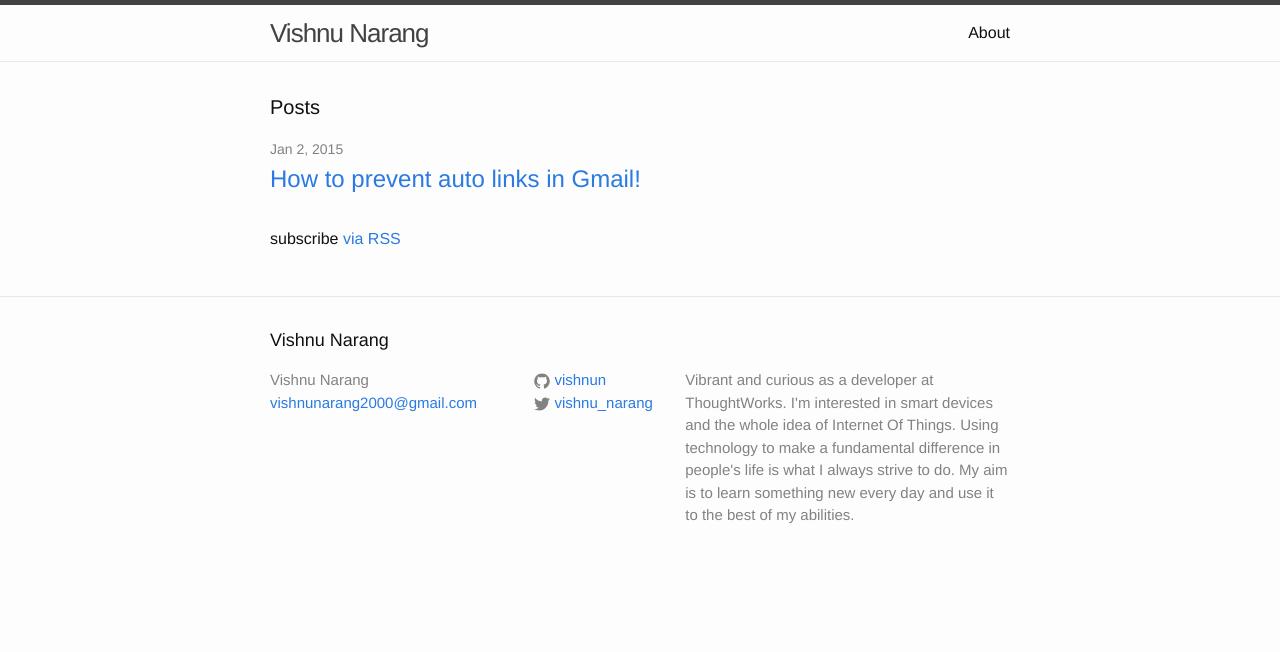
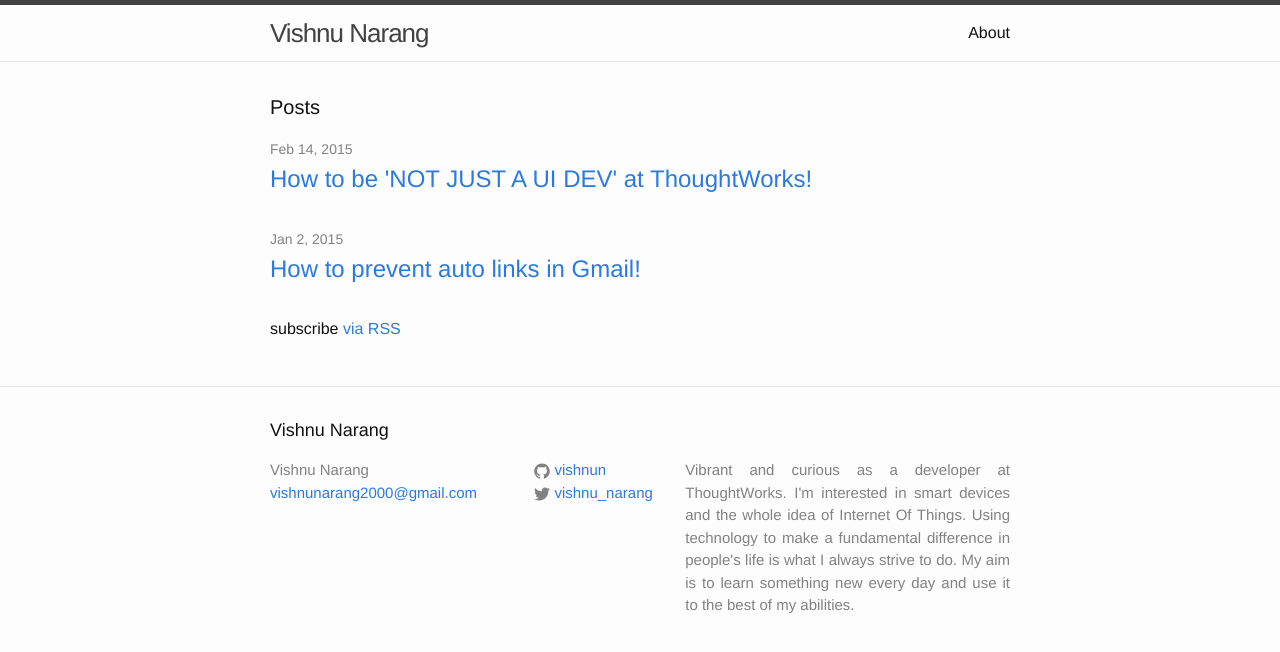
Before and after one commit to vishnun/vishnun.github.io, a Jekyll site: the page built from index.html, in a window 1280 px wide. Shown: the top 652 px of the page. Built offline with Jekyll 4.4.1, drawn with Linux system fonts in a browser that asks for light colours; comment, search, counter and statistics services are not loaded; some of the changed lines change nothing that is shown.

Commit message:
vishnu: Blog#2 - How to be NOT JUST A UI DEV AT THOUGHTWORKS

```diff
--- /dev/null
+++ b/_posts/2015-02-14-how-to-be-not-a-just-ui-dev-at-thoughtworks.markdown
@@ -0,0 +1,52 @@
+---
+layout: post
+title:  "How to be 'NOT JUST A UI DEV' at ThoughtWorks!"
+date:   2015-02-14 19:47:47
+comments: true
+categories: blogs
+---
+
+###Background:
+I did my BE from Pune Institute of Computer Technology - one of the best colleges in Pune for computer science studies.
+I used to be average in programming when I started but improved a lot by participating in programming contests throughout my engineering. ThoughtWorks was my dream company to start my career.
+
+____________________________________________________________________________________________
+<br/>
+
+<p class='text-center'> <strong>"Curiosity!"</strong> - One word that I connect with the most and that motivates me in life.<p>
+
+<p>Right out of college, I joined ThoughtWorks as an application developer. The journey for every grad ThoughtWorker from around the world starts with a six week training at ThoughtWorks University in Bangalore (now Pune). It was one of the best phases of my life.</p>
+
+<p>On return to my home office in Pune, my friend Shridhar and I were given an opportunity to learn front-end development skills. ThoughtWorks did not have many UI developers. They were not so successful in recruiting UI Devs. They wanted to try and make home grown UI developers out of Shridhar and me. Unlike Shridhar who always wanted to become a UI-Developer, all I wanted to do was learn something new and interesting. So I also took the opportunity to learn UI development.</p>
+
+<p>After a couple of months of mentoring by awesome UI Devs, we were ready to take on a challenge. And a challenge it was when I worked on my first green-field project out of ThoughtWorks Gurgaon as the only UI-Dev. Being part of a small team and getting a lot of moral support from them helped me do well, right from the start. Curiosity is a strong feeling. I was not satisfied with what I was doing. I wanted to learn the backend technology being used. So I started taking some of the UI-work home so that I could spent some time in office pairing with others to learn basics of Ruby on Rails (RoR). This project and my initiative to learn RoR helped me understand the building blocks of RoR.</p>
+
+<p>For the next project I had to travel to ThoughtWorks Chennai. Analysing design mock-ups and building wireframes was all that was expected from me in a month. But as usual, I had to find something more to satisfy my curiosity. So, for the first time I set up a working Rails project from scratch and then built the wireframes into it. To my surprise, the tech lead on the project used my setup to continue the project from then on.</p>
+
+<p>After a year of hard work, I was ready for bigger challenges. I was once again staffed on a project as a UI-Developer. Although, this time, I was determined to learn RoR to a greater extent. Right from the first day on this new project, I had set the expectation with my Project Manager and my Tech-Lead that I won’t be doing only UI-Development and that I would also work on backend that was based on RoR. Thanks to the excellent support from the senior developers on the team, I improved much faster and soon I was ready to call myself a RoR developer. This experience helped me gain confidence and get cracking on my pet projects.</p>
+
+<p>But throughout the journey there were always some people who thought of me as "just a UI Dev". If I picked up any task outside the UI domain, there would always be someone who would pull me back from trying. “Just a UI-dev” was a very common phrase I would hear. Other UI-Devs had not challenged this. But thanks to the support from few people who believed in me, I was able to achieve my goals. Now, my designation at ThoughtWorks was - Not just a UI Dev.</p>
+
+<p>I continued learning RoR and even played a role of “Coach” for a Rails Girls event held in ThoughtWorks Pune. That event gave my confidence a boost.</p>
+
+<p>All this was perfectly aligned with my grand plan of being a complete developer, capable of working on front-end, backend and dev-ops. It's challenging to be good at front-end and backend both. I’m glad I chose this path for myself. It’s an exciting journey and there is a long way to go.</p>
+
+<p>Today, I’m once again staffed on a project as a UI Developer. But it won’t be long before I once again take up the dual role.</p>
+
+<p>Lastly, it has been a rollercoaster ride and a satisfying experience, working with some of the best developers on inventive and ingenious projects here at ThoughtWorks. It was a dream company back in college and it has been a dream come true indeed.</p>
+
+<br/>
+<h4>- Vishnu Narang,</h4>
+(Not just a UI-Dev @ThoughtWorks)
+<br/>
+
+
+<div class="g-plus" data-action="share" data-href="http://vishnun.github.io/blogs/2015/01/02/how-to-prevent-auto-links-in-gmail.html"></div>
+
+<a href="https://twitter.com/share" class="twitter-share-button" data-url="http://vishnun.github.io/blogs/2015/01/02/how-to-prevent-auto-links-in-gmail.html" data-via="vishnu_narang" data-size="large" data-hashtags="UI">Tweet</a>
+<script>!function(d,s,id){var js,fjs=d.getElementsByTagName(s)[0],p=/^http:/.test(d.location)?'http':'https';if(!d.getElementById(id)){js=d.createElement(s);js.id=id;js.src=p+'://platform.twitter.com/widgets.js';fjs.parentNode.insertBefore(js,fjs);}}(document, 'script', 'twitter-wjs');</script>
+
+<iframe src="//www.facebook.com/plugins/like.php?href=http%3A%2F%2Fvishnun.github.io%2Fblogs%2F2015%2F01%2F02%2Fhow-to-prevent-auto-links-in-gmail.html&amp;width&amp;layout=standard&amp;action=like&amp;show_faces=true&amp;share=true&amp;height=80&amp;appId=874345859272451" scrolling="no" frameborder="0" style="border:none; overflow:hidden; height:80px;" allowTransparency="true"></iframe>
+
+
+{% include comments.html %}
--- a/_sass/custom.scss
+++ b/_sass/custom.scss
@@ -18,3 +18,6 @@ pre code {
 img {
   border: 1px solid #9a9a9b;
 }
+p, .text-justify {
+  text-align: justify;
+}
```
Also changed, not shown: public/Images/bg1.jpg (added), public/Images/bg2.jpg (added), public/Images/bg3.jpg (added), public/Images/bg4.jpg (added), public/Images/bg5.png (added), public/Images/bg6.jpg (added), 4 other files.
